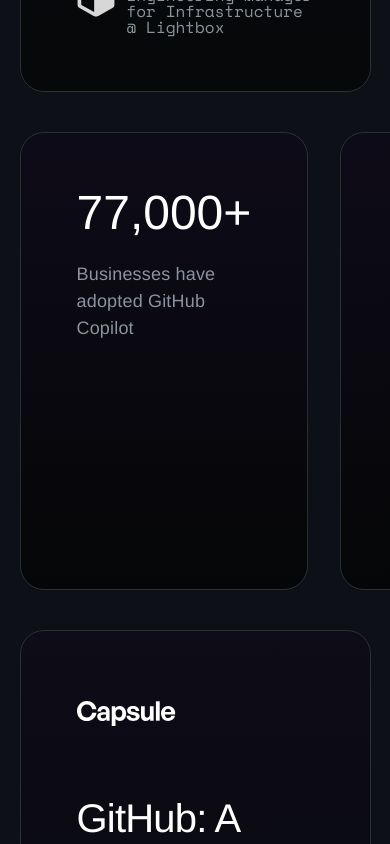
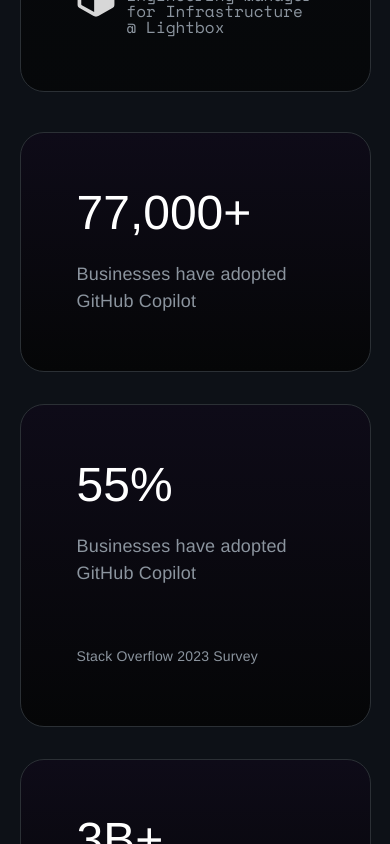
Before and after one commit to dev-timm/copilot-lp-clone, a React (Vite) app: page / in a window 390 px wide. Shown: the part 7940-8784 px from the top of the page. Built offline with nearby package versions, Linux system fonts and the light colour scheme; a web font is replaced by a local one.

Commit message:
make standard section responsive

```diff
--- a/src/styles/Landing.module.css
+++ b/src/styles/Landing.module.css
@@ -436,6 +436,12 @@
   letter-spacing: -0.8px;
 }
 
+@media (max-width: 870px) {
+  .standardData {
+    flex-wrap: wrap;
+  }
+}
+
 /* pricing */
 
 .pricing {
```
